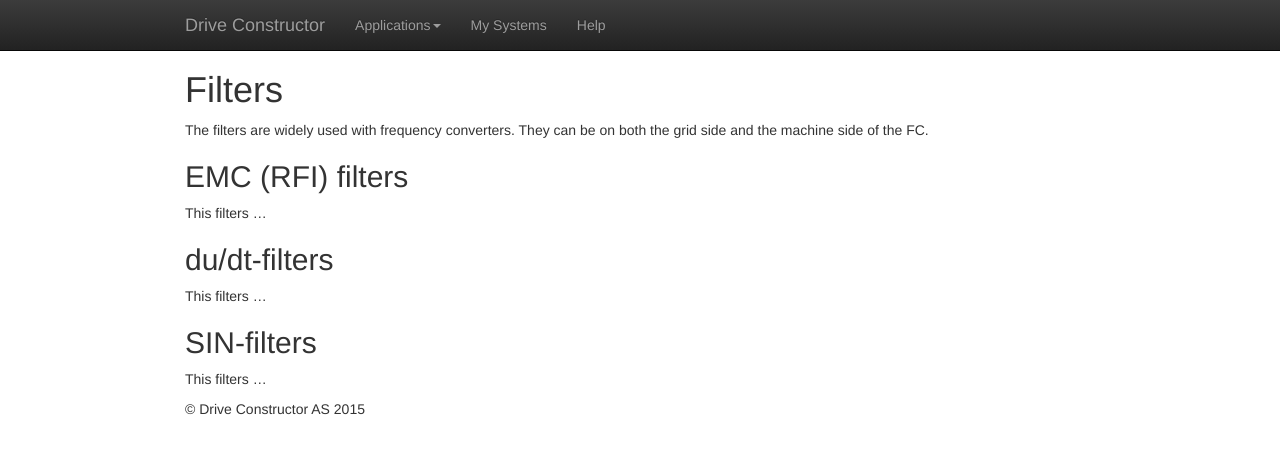
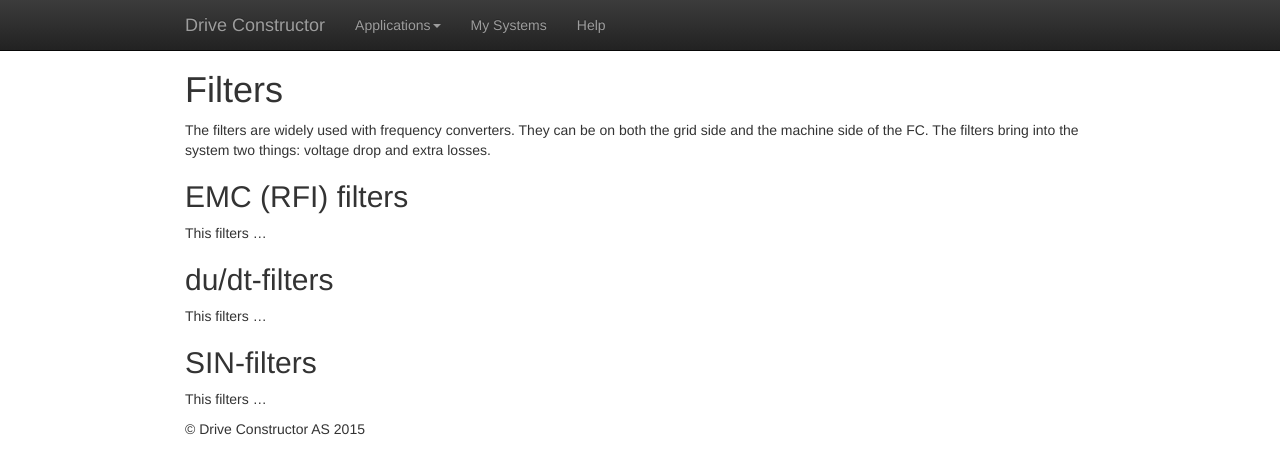
Before and after one commit to Alexey1Gavrilov/drive-constructor-site, a Jekyll site: the page built from help/equipment/frequency-converters/filters.md, in a window 1280 px wide. Shown: the top 474 px of the page. Built offline with Jekyll 4.4.1, drawn with Linux system fonts in a browser that asks for light colours.

Commit message:
Update filters.md

```diff
--- a/help/equipment/frequency-converters/filters.md
+++ b/help/equipment/frequency-converters/filters.md
@@ -5,6 +5,7 @@ layout: default
 # Filters
 
 The filters are widely used with frequency converters. They can be on both the grid side and the machine side of the FC.
+The filters bring into the system two things: voltage drop and extra losses.
 
 ## EMC (RFI) filters
 
```
